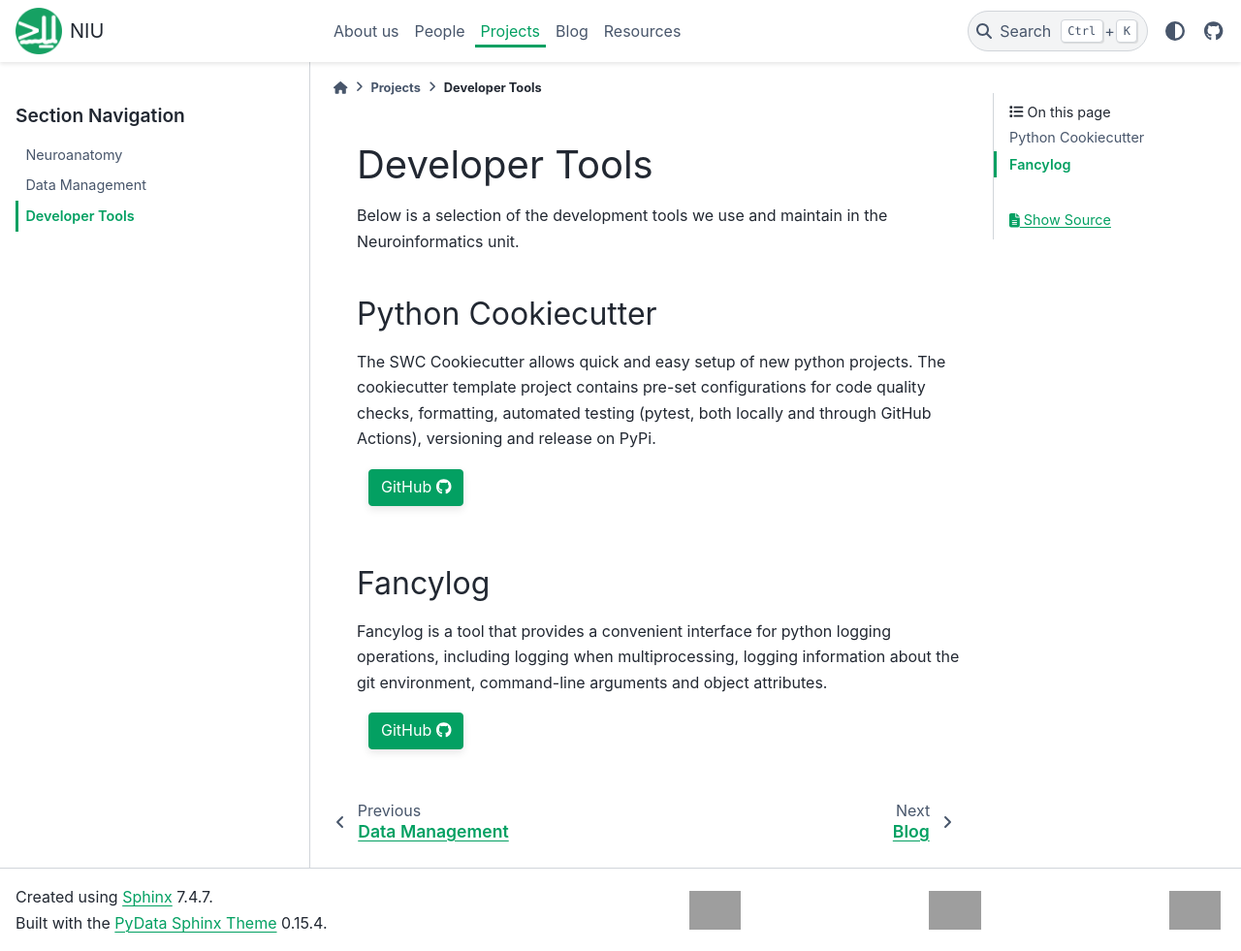
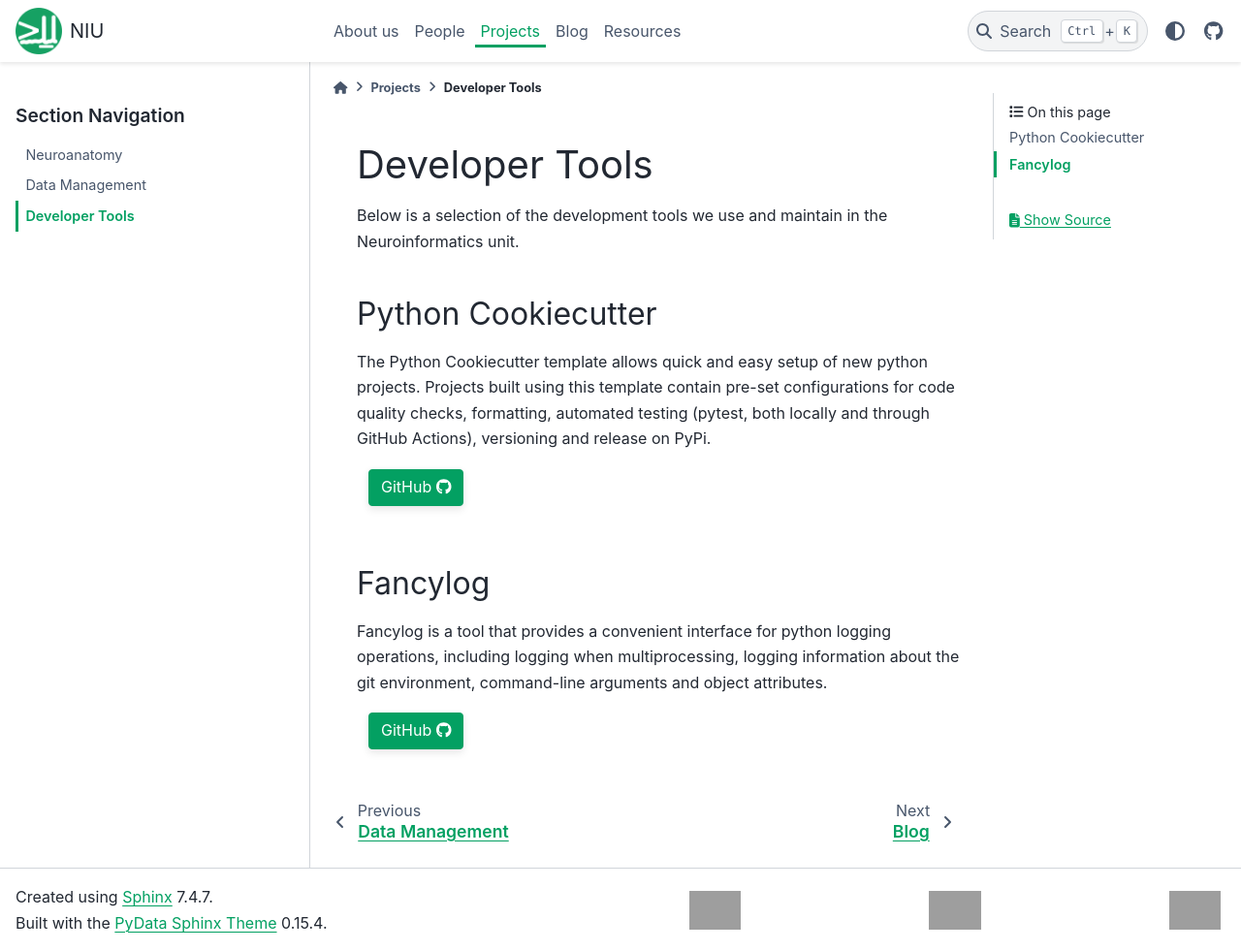
Before and after one commit to neuroinformatics-unit/neuroinformatics-unit.github.io, a Sphinx documentation site: the page built from docs/source/projects/developer_tools.md, in a window 1280 px wide and 981 px high. Shown: the whole window at 97% size. Built offline with Sphinx 7.4.7 and the PyData theme 0.15.4, drawn with Linux system fonts in a browser that asks for light colours; grey boxes are pictures that could not be loaded.

Commit message:
Update cookiecutter text

```diff
--- a/docs/source/projects/developer_tools.md
+++ b/docs/source/projects/developer_tools.md
@@ -4,8 +4,8 @@ Below is a selection of the development tools we use and maintain in the Neuroin
 
 ## Python Cookiecutter
 
-The SWC Cookiecutter allows quick and easy setup of new python projects.
-The cookiecutter template project contains pre-set configurations for code quality checks, formatting,
+The Python Cookiecutter template allows quick and easy setup of new python projects.
+Projects built using this template contain pre-set configurations for code quality checks, formatting,
 automated testing (pytest, both locally and through GitHub Actions), versioning and release on PyPi.
 
 <div class="sd-container-fluid sd-sphinx-override sd-mb-4 docutils">
```
